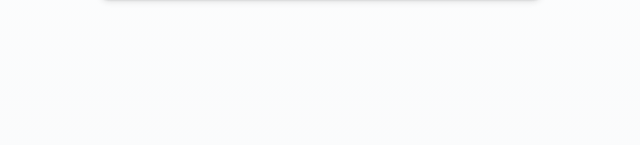
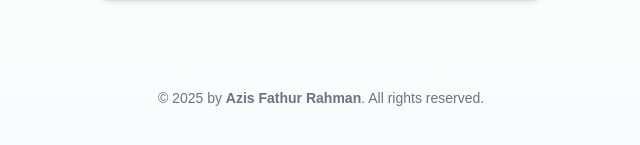
Before and after one commit to azizzzzf/url-shortener, a Next.js app: page / in a window 1280 px wide. Shown: the part 491-636 px from the top of the page, without its empty margins (319-959 px from the left). Built offline with nearby package versions, Linux system fonts and the light colour scheme; no server answers; the database is empty.

Commit message:
add copyright

```diff
--- a/app/page.tsx
+++ b/app/page.tsx
@@ -17,6 +17,11 @@ export default function Home() {
           <UrlShortenerContainer />
         </div>
       </div>
+      <footer className="py-6 text-center">
+        <p className="text-sm text-gray-500">
+          © {new Date().getFullYear()} by <span className="font-bold">Azis Fathur Rahman</span>. All rights reserved.
+        </p>
+      </footer>
     </main>
   );
 }
```
